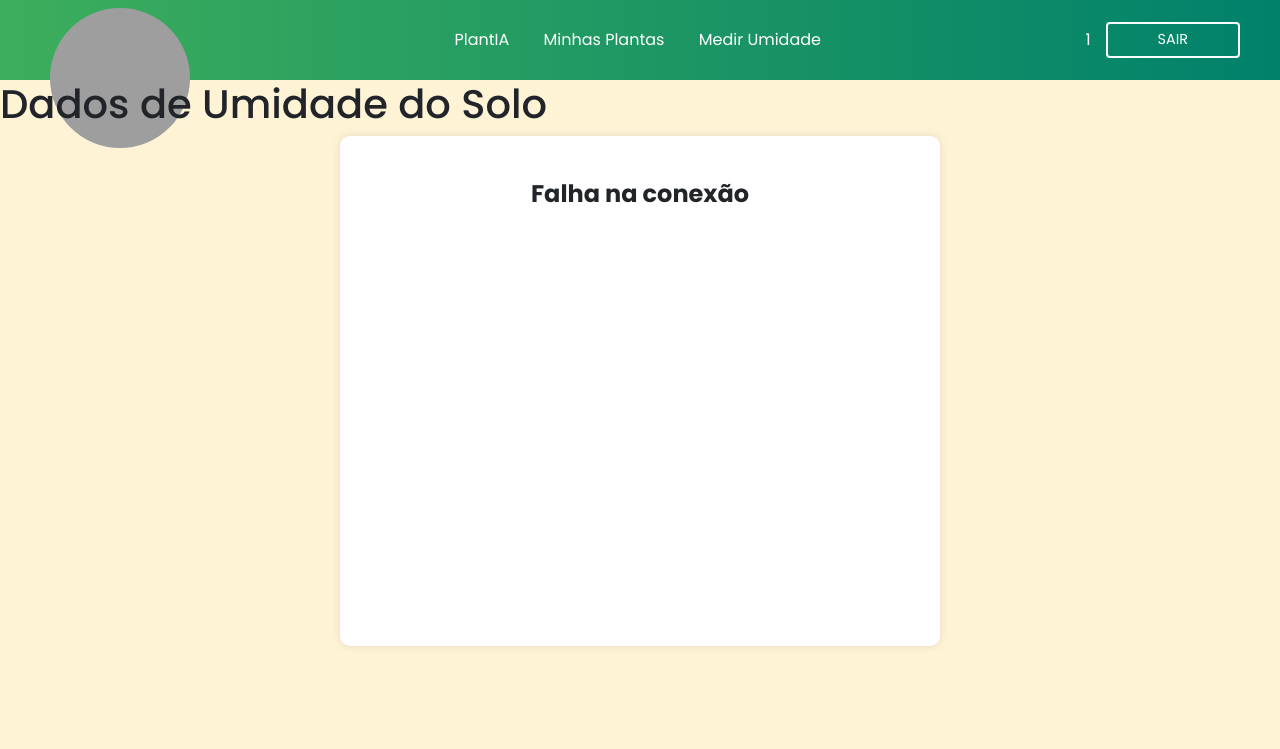
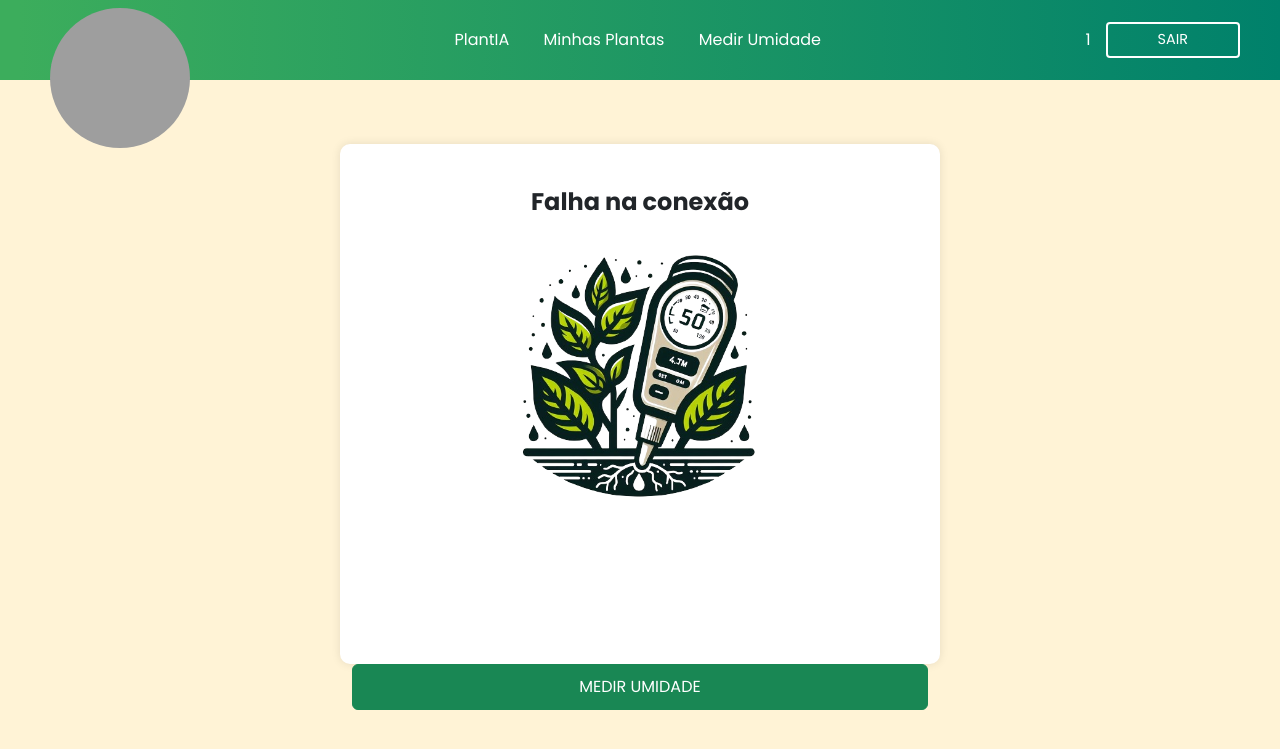
Before and after one commit to efigueiredo13/VerdeVivo, a PHP site: page /view/medir_umidade.php in a window 1280 px wide. Shown: the top 749 px of the page. Run offline with PHP 8.4, Linux system fonts and the light colour scheme; the template is opened without the code that fills it, so the values that code supplies are empty; the visitor is signed in with stand-in values (Sample User, id 1); some libraries are stand-ins or nearby versions; grey boxes are pictures that could not be loaded.

Commit message:
criando botao para medir a umidade da planta em medir_umiade.php e colando uma imagem na onde faz a verificação

```diff
--- a/assets/css/medir_umidade.css
+++ b/assets/css/medir_umidade.css
@@ -96,3 +96,22 @@
         flex-shrink: 0;
 
     }
+
+    h1{
+        text-align: center;
+        margin-top: 1%;
+        margin-bottom: 2%;
+    }
+
+    img{
+
+        width: 55%;
+    }
+
+    .btn_medir{
+
+        display: block;
+        margin-top: 5%;
+        margin: auto;
+        width: 45%;
+    }
--- a/assets/css/sensor.css
+++ b/assets/css/sensor.css
@@ -1,6 +1,8 @@
 .container {
     width: 80%;
     max-width: 600px;
+    height: 65%;
+    margin-top: 5%;
     text-align: center;
     background: #fff;
     padding: 20px;
--- a/view/medir_umidade.php
+++ b/view/medir_umidade.php
@@ -45,14 +45,17 @@
                 <a class="btn btn-outline btn-sm" href="../controller/sair.php">Sair</a>
             </div>
     </div>
-    <h1>Dados de Umidade do Solo</h1>
+
     <div class="container">
 
     <?php
      include_once('../controller/api_sensor.php');
     ?>
+    <img src="../assets/img/sensor.png" alt="sensor de umidade">
 
     </div>
+
+    <a href="medir_umidade.php"  class=" btn_medir btn btn-success">Medir Umidade</a>
 
     <script>
         document.addEventListener("DOMContentLoaded", function() {
```
Also changed, not shown: assets/img/sensor.png (added).
